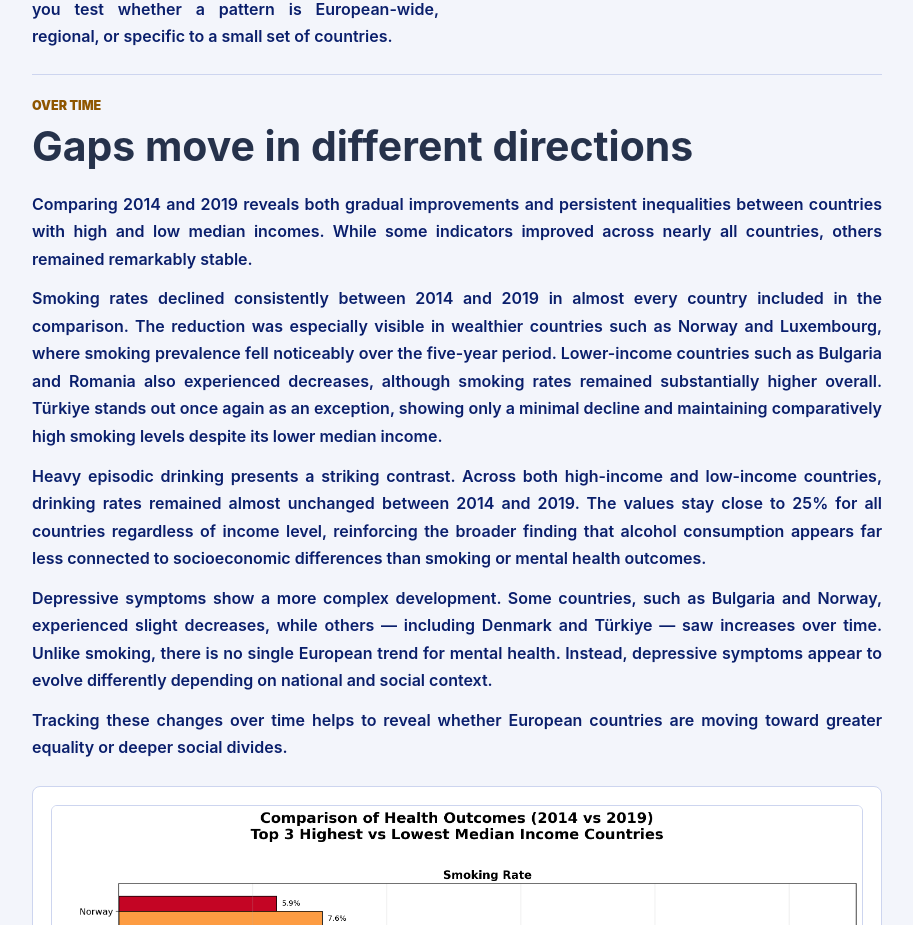
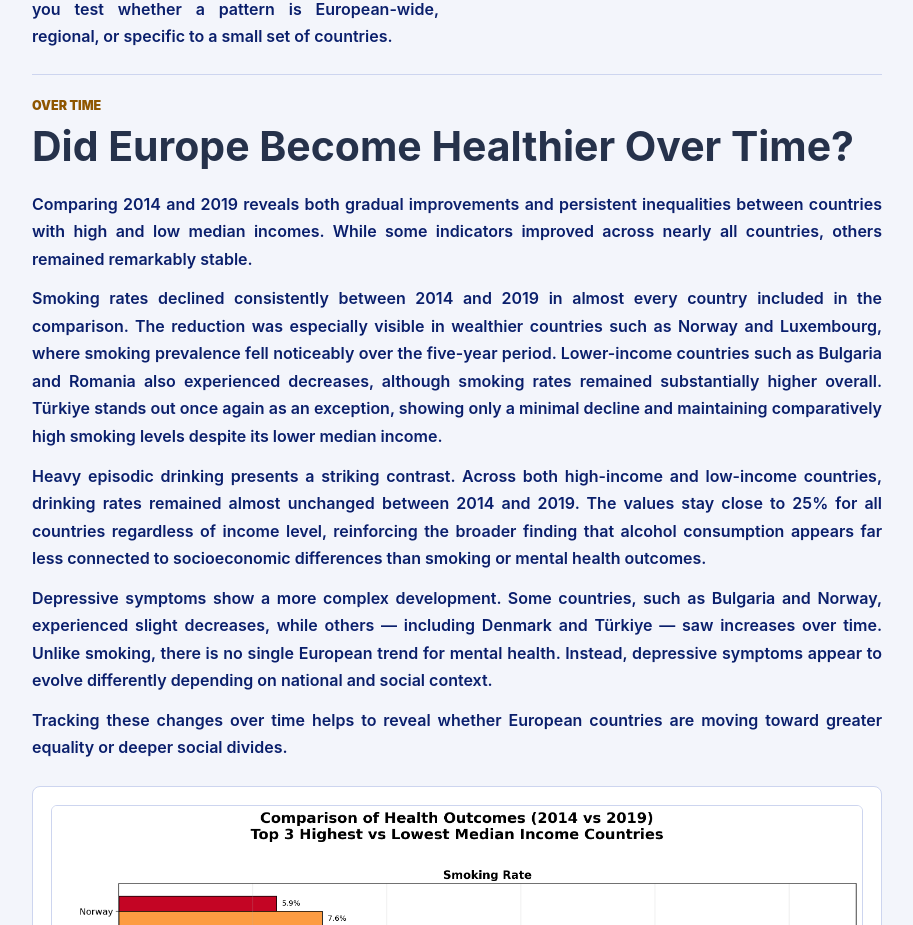
Before and after one commit to DanielMajzik/danielmajzik.github.io, a React (Vite) app: page / in a window 1280 px wide. Shown: the part 2498-3423 px from the top of the page, without its empty margins (183-1096 px from the left). Built offline with nearby package versions, Linux system fonts and the light colour scheme.

Commit message:
changed title of time section

```diff
--- a/src/sections/TimeEvolutionSection.tsx
+++ b/src/sections/TimeEvolutionSection.tsx
@@ -9,7 +9,7 @@ export function TimeEvolutionSection() {
     <section className="narrative-section" id="time-evolution">
       <SectionHeader
         kicker="Over Time"
-        title="Gaps move in different directions"
+        title="Did Europe Become Healthier Over Time?"
       />
       <StoryCopy>
         <p>
```
